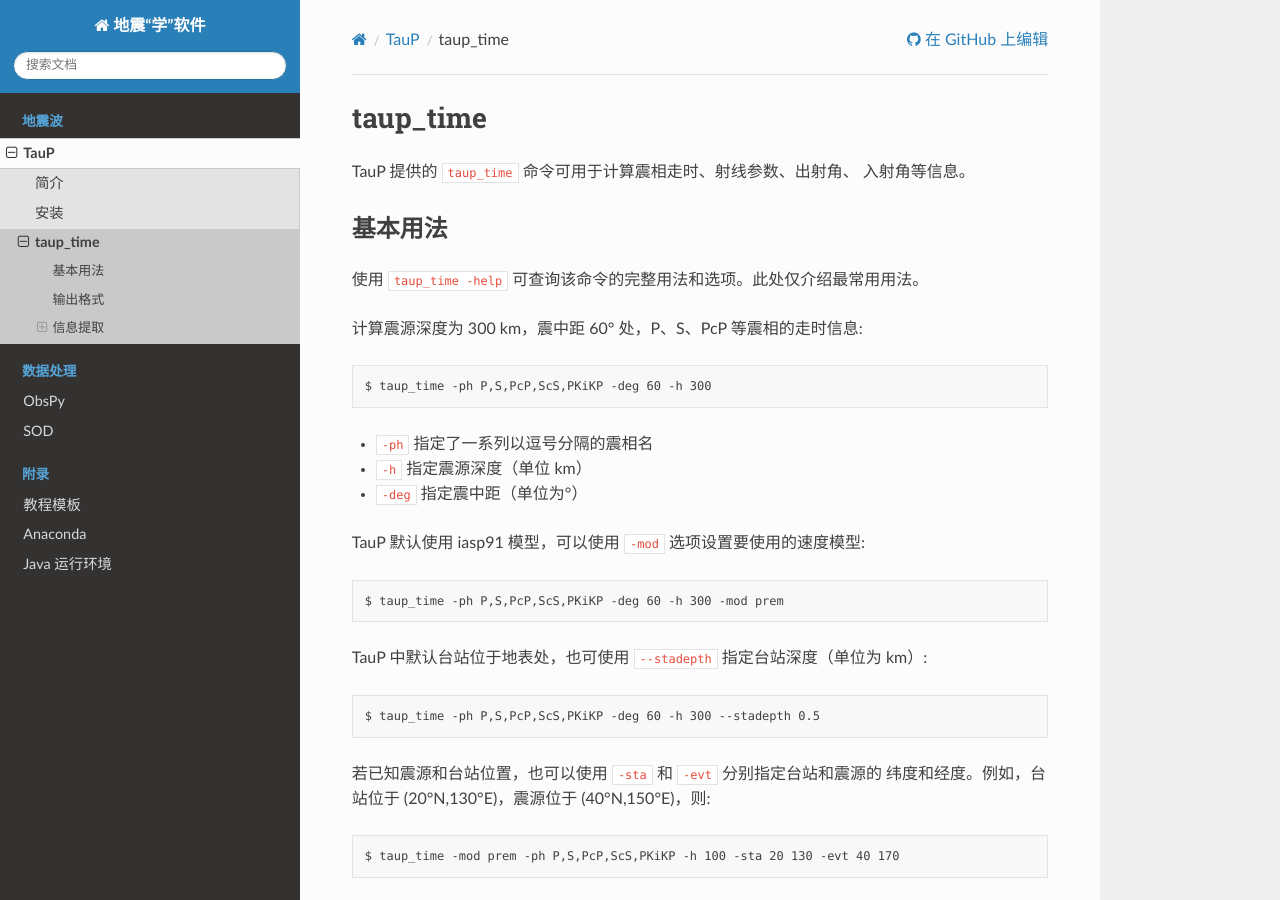
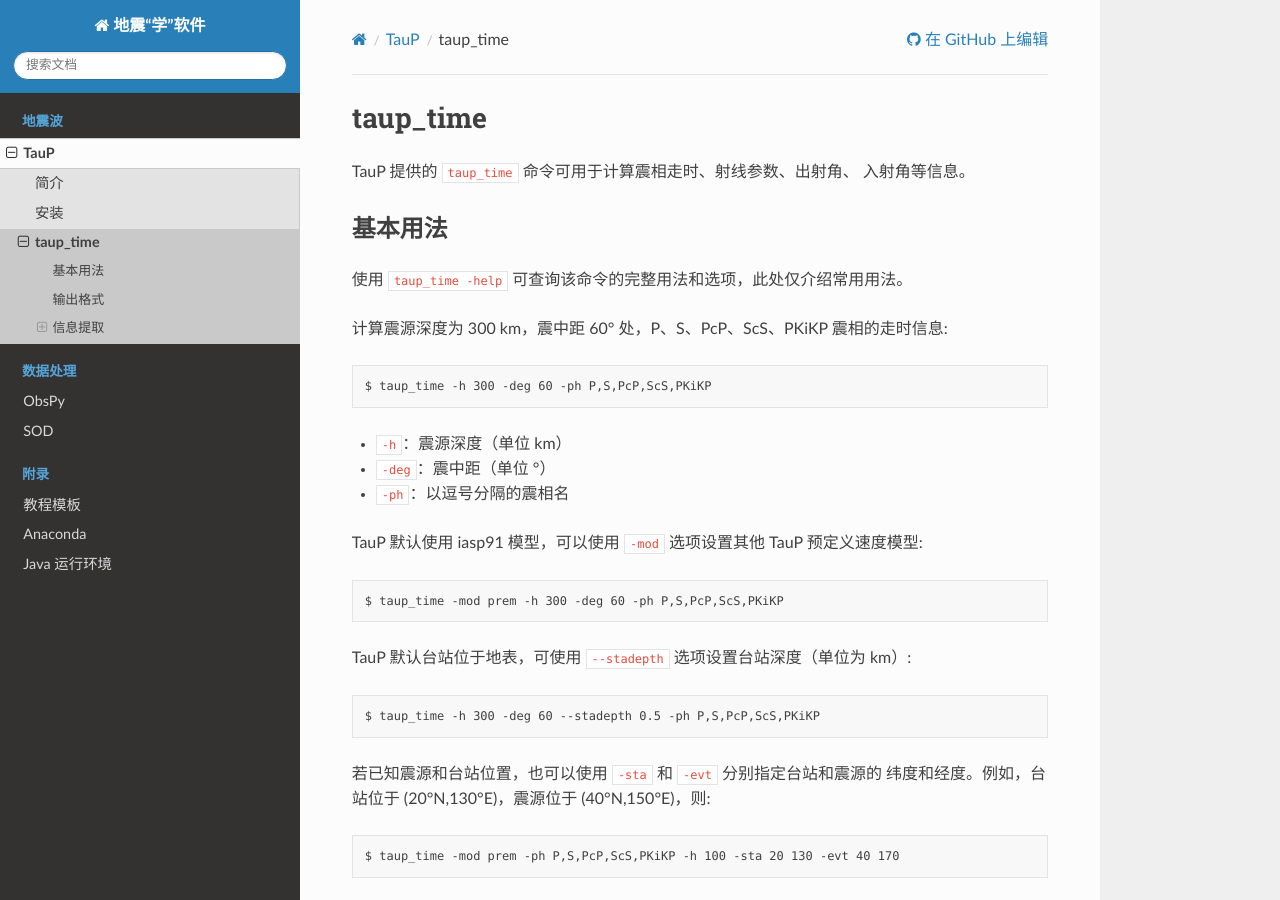
Before and after one commit to seismo-learn/software, a Sphinx documentation site: the page built from source/taup/taup_time.rst, in a window 1280 px wide and 900 px high. Built offline with Sphinx 7.4.7 and the Read the Docs theme 2.0.0, drawn with Linux system fonts in a browser that asks for light colours.

Commit message:
Apply suggestions from code review
Co-authored-by: Jiayuan Yao <coreman.seism@gmail.com>

```diff
--- a/source/taup/taup_time.rst
+++ b/source/taup/taup_time.rst
@@ -7,23 +7,23 @@ TauP 提供的 ``taup_time`` 命令可用于计算震相走时、射线参数、
 基本用法
 --------
 
-使用 ``taup_time -help`` 可查询该命令的完整用法和选项。此处仅介绍最常用用法。
+使用 ``taup_time -help`` 可查询该命令的完整用法和选项，此处仅介绍常用用法。
 
-计算震源深度为 300 km，震中距 60° 处，P、S、PcP 等震相的走时信息::
+计算震源深度为 300 km，震中距 60° 处，P、S、PcP、ScS、PKiKP 震相的走时信息::
 
-   $ taup_time -ph P,S,PcP,ScS,PKiKP -deg 60 -h 300
+   $ taup_time -h 300 -deg 60 -ph P,S,PcP,ScS,PKiKP
 
--  ``-ph`` 指定了一系列以逗号分隔的震相名
--  ``-h`` 指定震源深度（单位 km）
--  ``-deg`` 指定震中距（单位为°）
+-  ``-h``：震源深度（单位 km）
+-  ``-deg``：震中距（单位 °）
+-  ``-ph``：以逗号分隔的震相名
 
-TauP 默认使用 iasp91 模型，可以使用 ``-mod`` 选项设置要使用的速度模型::
+TauP 默认使用 iasp91 模型，可以使用 ``-mod`` 选项设置其他 TauP 预定义速度模型::
 
-   $ taup_time -ph P,S,PcP,ScS,PKiKP -deg 60 -h 300 -mod prem
+   $ taup_time -mod prem -h 300 -deg 60 -ph P,S,PcP,ScS,PKiKP
 
-TauP 中默认台站位于地表处，也可使用 ``--stadepth`` 指定台站深度（单位为 km）::
+TauP 默认台站位于地表，可使用 ``--stadepth`` 选项设置台站深度（单位为 km）::
 
-   $ taup_time -ph P,S,PcP,ScS,PKiKP -deg 60 -h 300 --stadepth 0.5
+   $ taup_time -h 300 -deg 60 --stadepth 0.5 -ph P,S,PcP,ScS,PKiKP
 
 若已知震源和台站位置，也可以使用 ``-sta`` 和 ``-evt`` 分别指定台站和震源的
 纬度和经度。例如，台站位于 (20°N,130°E)，震源位于 (40°N,150°E)，则::
```
